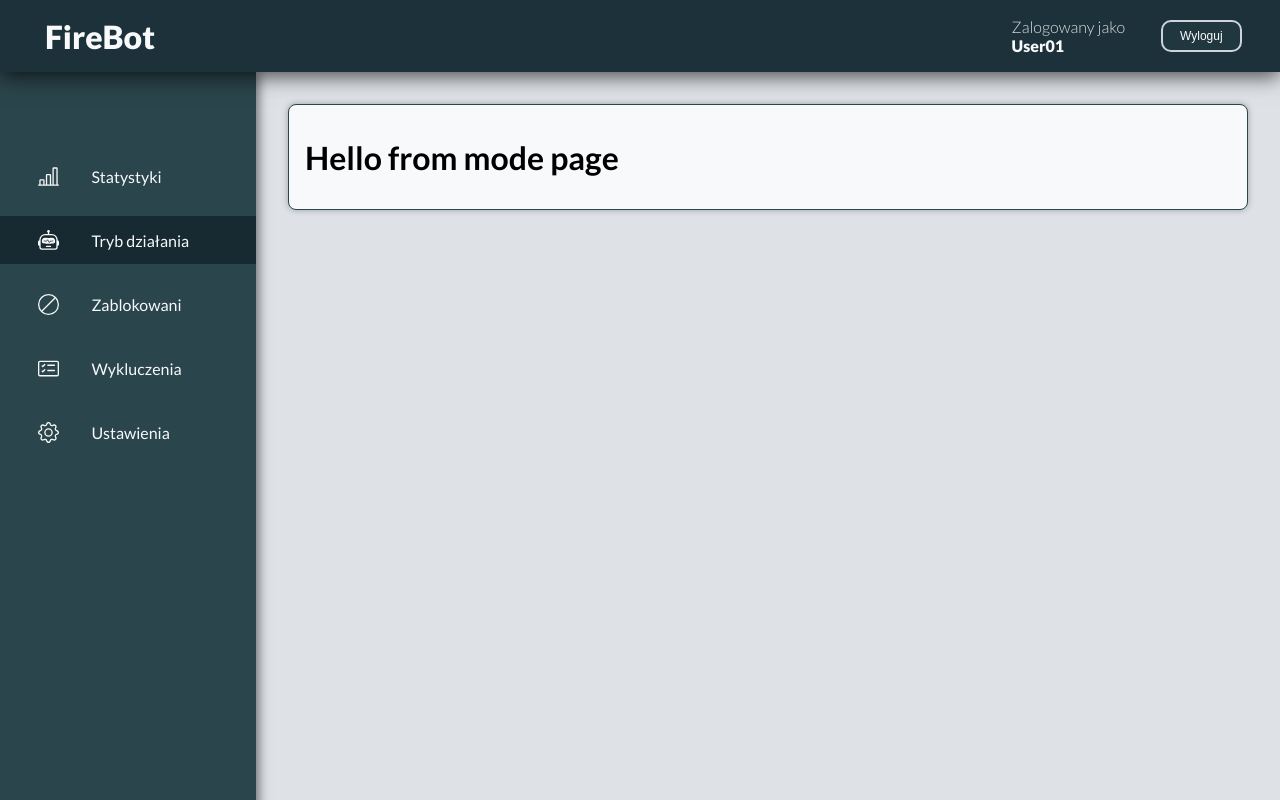
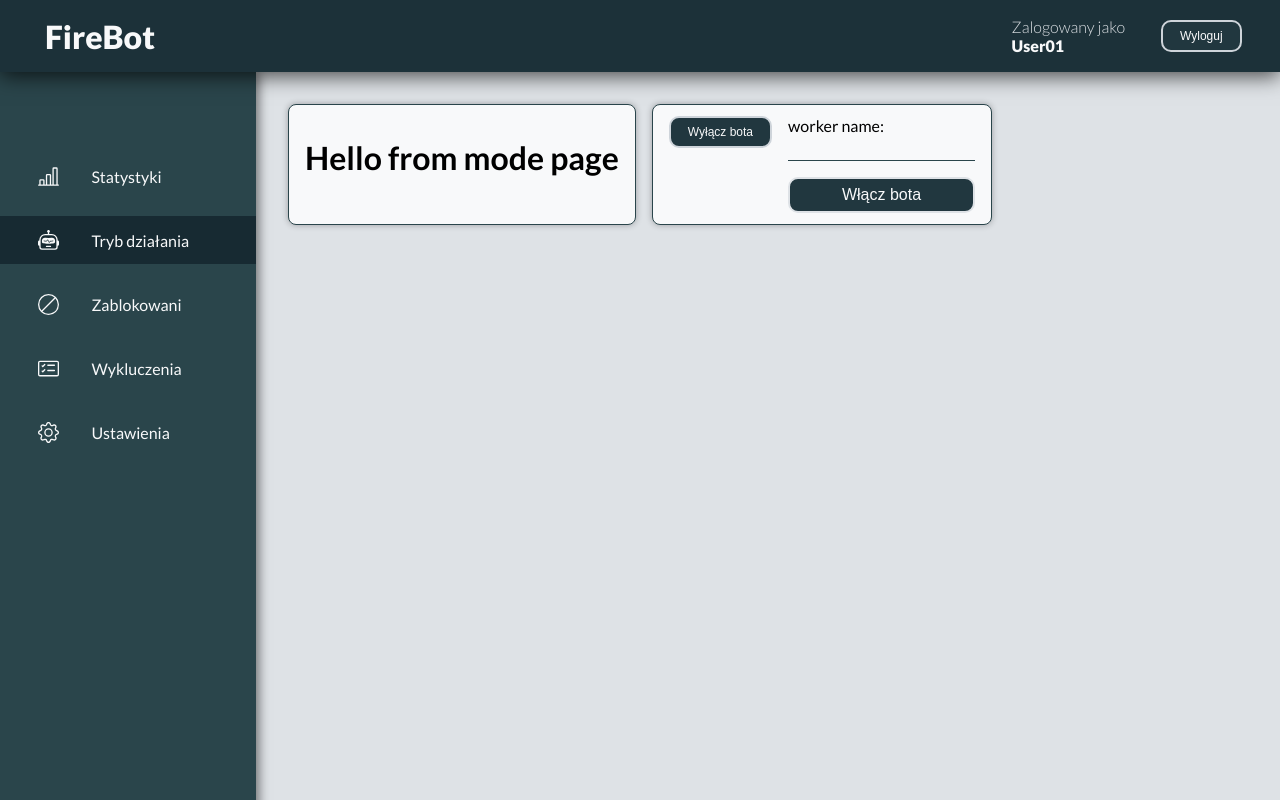
Before and after one commit to Konradiks/FireBot, a Django app: page /dashboard/mode/ in a window 1280 px wide. Run offline with Django 5.2, Linux system fonts and the light colour scheme.

Commit message:
worker v0

```diff
--- a/FireBot/__init__.py
+++ b/FireBot/__init__.py
@@ -0,0 +1,6 @@
+# from worker.main import FireWorker, worker_instance
+#
+# global worker_instance
+# if worker_instance is None or not worker_instance.is_alive():
+#     worker_instance = FireWorker()
+#     worker_instance.start()
--- a/FireBot/urls.py
+++ b/FireBot/urls.py
@@ -24,4 +24,6 @@ urlpatterns = [
     path('dashboard/', include('dashboard.urls')),
     path('logout/', views.logout, name='logout'),
     # path("setup/", views.setup_view, name="setup"),
+    path('power_off/', views.power_off_worker, name="power_off"),
+    path('power_on/', views.power_on_worker, name="power_on"),
 ]
--- a/dashboard/views.py
+++ b/dashboard/views.py
@@ -1,4 +1,5 @@
 from django.shortcuts import render, redirect
+
 
 def dashboard_Main(request):
     return redirect('/dashboard/statistics/')
--- a/static/css/dashboardBase.css
+++ b/static/css/dashboardBase.css
@@ -200,8 +200,6 @@ main {
     flex-direction: row;
     flex-wrap: wrap;
     gap: 1rem;
-    width: 100%;
-    height: 100%;
 }
 
 
--- a/templates/dashboard/mode.html
+++ b/templates/dashboard/mode.html
@@ -1,9 +1,25 @@
 {% extends 'dashboard/base.html' %}
 
 {% block content %}
+<div class="row">
+    <div class="box">
+        <h1>Hello from mode page</h1>
+    </div>
 
-<div class="box">
-    <h1>Hello from mode page</h1>
+
+    <div class="box row">
+        <form class="power_off_worker" action="{% url 'power_off' %}" method="post">
+            {% csrf_token %}
+            <button class="logout_button" >Wyłącz bota</button>
+        </form>
+
+        <form class="power_on_worker" action="{% url 'power_on' %}" method="post">
+            {% csrf_token %}
+            <label for="name">worker name:</label>
+            <input type="text" id="name" name="name">
+            <button class="button" >Włącz bota</button>
+        </form>
+    </div>
 </div>
 
 
```
Also changed, not shown: FireBot/views.py (+24 -0 lines), worker/main.py (+30 -10 lines).
